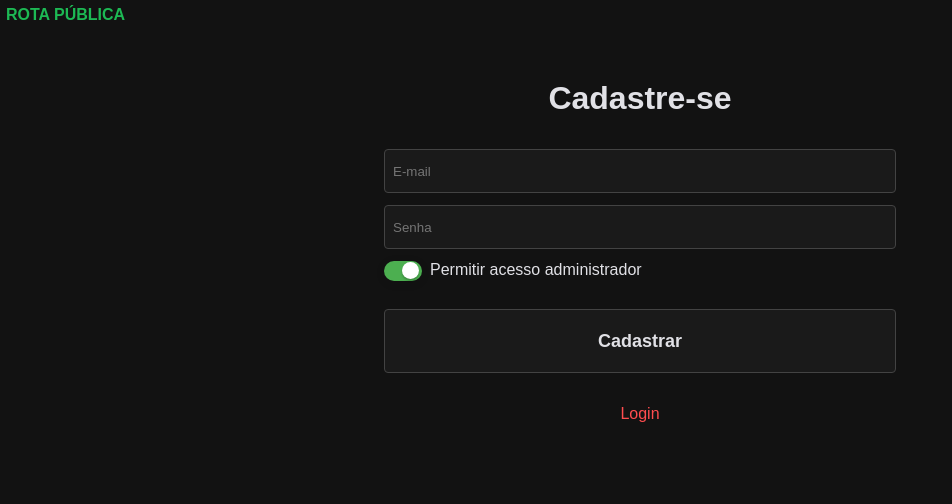
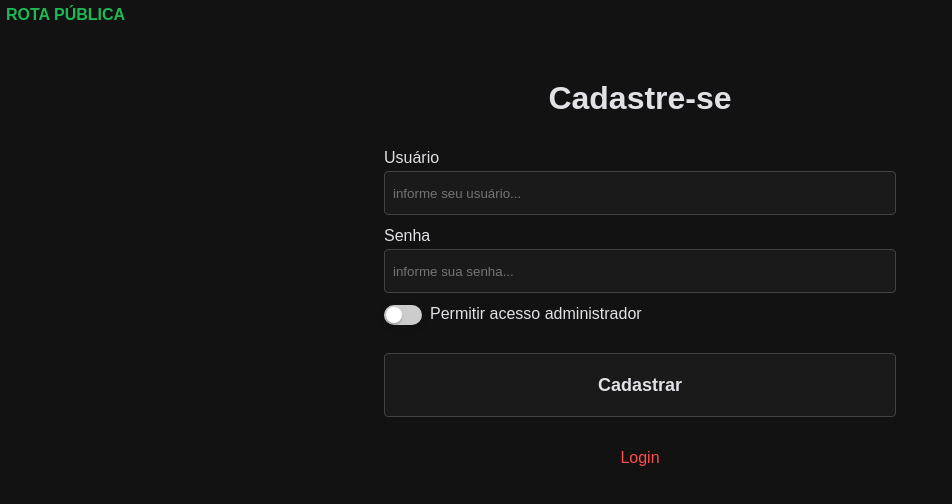
Before and after one commit to gustavorezin/react-login-rotas, a React (Vite) app: page /auth/sign-up in a window 1280 px wide. Shown: the top 504 px of the page, without its empty margins (0-952 px from the left). Built offline with nearby package versions, Linux system fonts and the light colour scheme; a web font is replaced by a local one.

Commit message:
:sparkles: feat: validação forms

```diff
--- a/package.json
+++ b/package.json
@@ -10,14 +10,17 @@
     "preview": "vite preview"
   },
   "dependencies": {
+    "@hookform/resolvers": "^3.4.2",
     "@radix-ui/react-switch": "^1.0.3",
     "localforage": "^1.10.0",
     "match-sorter": "^6.3.4",
     "react": "^18.2.0",
     "react-dom": "^18.2.0",
+    "react-hook-form": "^7.51.5",
     "react-router-dom": "^6.23.1",
     "sort-by": "^1.2.0",
-    "styled-components": "^6.1.11"
+    "styled-components": "^6.1.11",
+    "zod": "^3.23.8"
   },
   "devDependencies": {
     "@types/react": "^18.2.66",
--- a/src/pages/_layouts/auth/index.tsx
+++ b/src/pages/_layouts/auth/index.tsx
@@ -4,7 +4,7 @@ import { Container } from "./styles";
 export function AuthLayout() {
   return (
     <Container>
-      <span>ROTA PÚBLICA</span>
+      <span id="aviso-rota">ROTA PÚBLICA</span>
       <Outlet />
     </Container>
   );
--- a/src/pages/_layouts/auth/styles.ts
+++ b/src/pages/_layouts/auth/styles.ts
@@ -3,7 +3,7 @@ import styled from "styled-components";
 export const Container = styled.div`
   position: relative;
 
-  span {
+  #aviso-rota {
     position: absolute;
     top: 6px;
     left: 6px;
--- a/src/pages/auth/sign-in/index.tsx
+++ b/src/pages/auth/sign-in/index.tsx
@@ -8,13 +8,31 @@ import {
   LinkSignUp,
   LoginButton,
 } from "./styles";
+import { useForm } from "react-hook-form";
+import { z } from "zod";
+import { zodResolver } from "@hookform/resolvers/zod";
+
+const signInSchema = z.object({
+  username: z.string().min(4, "No mínimo 4 carácteres"),
+  password: z.string().min(4, "No mínimo 6 carácteres"),
+});
+
+type SignInSchema = z.infer<typeof signInSchema>;
 
 export function SignIn() {
+  const {
+    register,
+    handleSubmit,
+    formState: { errors },
+  } = useForm<SignInSchema>({
+    resolver: zodResolver(signInSchema),
+  });
+
   const { login } = useContext(AuthContext);
   const navigate = useNavigate();
 
-  async function handleLogin(event: React.FormEvent) {
-    event.preventDefault();
+  async function handleSignIn(data: SignInSchema) {
+    console.log(data);
     await login();
     navigate("/");
   }
@@ -22,9 +40,27 @@ export function SignIn() {
   return (
     <Container>
       <h1>Login</h1>
-      <ContainerForm onSubmit={handleLogin}>
-        <Input type="email" id="email" placeholder="E-mail" />
-        <Input type="password" id="password" placeholder="Senha" />
+      <ContainerForm onSubmit={handleSubmit(handleSignIn)}>
+        <div>
+          <label htmlFor="username">Usuário</label>
+          <Input
+            type="text"
+            placeholder="informe seu usuário..."
+            {...register("username")}
+            hasError={!!errors.username}
+          />
+          {errors.username && <span>{errors.username.message}</span>}
+        </div>
+        <div>
+          <label htmlFor="username">Senha</label>
+          <Input
+            type="password"
+            placeholder="informe sua senha..."
+            {...register("password")}
+            hasError={!!errors.password}
+          />
+          {errors.password && <span>{errors.password.message}</span>}
+        </div>
         <LoginButton type="submit">Entrar</LoginButton>
       </ContainerForm>
       <LinkSignUp to={"/auth/sign-up"}>Cadastre-se</LinkSignUp>
--- a/src/pages/auth/sign-in/styles.ts
+++ b/src/pages/auth/sign-in/styles.ts
@@ -1,5 +1,5 @@
 import { Link } from "react-router-dom";
-import styled from "styled-components";
+import styled, { css } from "styled-components";
 
 const breakpoints = {
   small: "576px",
@@ -39,9 +39,24 @@ export const ContainerForm = styled.form`
   @media (min-width: ${breakpoints.small}) {
     width: 32rem;
   }
+
+  div {
+    display: flex;
+    flex-direction: column;
+    gap: 0.25rem;
+
+    span {
+      color: ${(props) => props.theme.colors.red};
+      font-size: 0.75rem;
+    }
+  }
 `;
 
-export const Input = styled.input`
+interface InputProps extends React.InputHTMLAttributes<HTMLInputElement> {
+  hasError?: boolean;
+}
+
+export const Input = styled.input<InputProps>`
   height: 2.75rem;
   padding-inline: 0.5rem;
 
@@ -50,6 +65,12 @@ export const Input = styled.input`
 
   border: 1px solid ${(props) => props.theme.colors.buttonBorder};
   border-radius: 0.25rem;
+
+  ${(props) =>
+    props.hasError &&
+    css`
+      border-color: ${(props) => props.theme.colors.red};
+    `}
 `;
 
 export const LoginButton = styled.button`
--- a/src/pages/auth/sign-up/index.tsx
+++ b/src/pages/auth/sign-up/index.tsx
@@ -1,4 +1,4 @@
-import { useContext } from "react";
+import { z } from "zod";
 import {
   Container,
   ContainerForm,
@@ -9,34 +9,66 @@ import {
   StyledSwitchRoot,
   StyledSwitchThumb,
 } from "./styles";
-import { AuthContext } from "../../../contexts/auth-contexts";
-import { useNavigate } from "react-router-dom";
+import { useForm } from "react-hook-form";
+import { zodResolver } from "@hookform/resolvers/zod";
+
+const signUpSchema = z.object({
+  username: z.string().min(4, "No mínimo 4 carácteres"),
+  password: z.string().min(4, "No mínimo 6 carácteres"),
+  isAdmin: z.boolean().default(false),
+});
+
+type SignUpSchema = z.infer<typeof signUpSchema>;
 
 export function SignUp() {
-  const { login } = useContext(AuthContext);
-  const navigate = useNavigate();
+  const {
+    register,
+    handleSubmit,
+    setValue,
+    formState: { errors },
+  } = useForm<SignUpSchema>({
+    resolver: zodResolver(signUpSchema),
+  });
 
-  async function handleLogin(event: React.FormEvent) {
-    event.preventDefault();
-    await login();
-    navigate("/");
+  async function handleSignUp(data: SignUpSchema) {
+    console.log(data);
   }
 
   return (
     <Container>
       <h1>Cadastre-se</h1>
-      <ContainerForm onSubmit={handleLogin}>
-        <Input type="email" id="email" placeholder="E-mail" />
-        <Input type="password" id="password" placeholder="Senha" />
+      <ContainerForm onSubmit={handleSubmit(handleSignUp)}>
+        <div className="form-input">
+          <label htmlFor="username">Usuário</label>
+          <Input
+            type="text"
+            id="username"
+            placeholder="informe seu usuário..."
+            {...register("username")}
+            hasError={!!errors.username}
+          />
+          {errors.username && <span>{errors.username.message}</span>}
+        </div>
+        <div className="form-input">
+          <label htmlFor="password">Senha</label>
+          <Input
+            type="password"
+            id="password"
+            placeholder="informe sua senha..."
+            {...register("password")}
+            hasError={!!errors.password}
+          />
+          {errors.password && <span>{errors.password.message}</span>}
+        </div>
         <ContainerSwitch>
           <StyledSwitchRoot
-            id="s1"
-            checked={true}
-            /* onCheckedChange={(checked) => (checked ? login() : logout())} */
+            id="isAdmin"
+            onCheckedChange={(checked) => setValue("isAdmin", checked)}
+            {...register("isAdmin")}
           >
             <StyledSwitchThumb />
           </StyledSwitchRoot>
-          <label htmlFor="s1">Permitir acesso administrador</label>
+          <label htmlFor="isAdmin">Permitir acesso administrador</label>
         </ContainerSwitch>
         <LoginButton type="submit">Cadastrar</LoginButton>
       </ContainerForm>
--- a/src/pages/auth/sign-up/styles.ts
+++ b/src/pages/auth/sign-up/styles.ts
@@ -1,5 +1,5 @@
 import { Link } from "react-router-dom";
-import styled from "styled-components";
+import styled, { css } from "styled-components";
 import * as Switch from "@radix-ui/react-switch";
 
 const breakpoints = {
@@ -40,9 +40,24 @@ export const ContainerForm = styled.form`
   @media (min-width: ${breakpoints.small}) {
     width: 32rem;
   }
+
+  .form-input {
+    display: flex;
+    flex-direction: column;
+    gap: 0.25rem;
+
+    span {
+      color: ${(props) => props.theme.colors.red};
+      font-size: 0.75rem;
+    }
+  }
 `;
 
-export const Input = styled.input`
+interface InputProps extends React.InputHTMLAttributes<HTMLInputElement> {
+  hasError?: boolean;
+}
+
+export const Input = styled.input<InputProps>`
   height: 2.75rem;
   padding-inline: 0.5rem;
 
@@ -51,6 +66,12 @@ export const Input = styled.input`
 
   border: 1px solid ${(props) => props.theme.colors.buttonBorder};
   border-radius: 0.25rem;
+
+  ${(props) =>
+    props.hasError &&
+    css`
+      border-color: ${(props) => props.theme.colors.red};
+    `}
 `;
 
 export const ContainerSwitch = styled.div`
@@ -80,16 +101,16 @@ export const StyledSwitchRoot = styled(Switch.Root)`
 
 export const StyledSwitchThumb = styled(Switch.Thumb)`
   display: block;
-  width: 17px;
-  height: 17px;
+  width: 16px;
+  height: 16px;
   background-color: white;
   border-radius: 50%;
   box-shadow: 0 2px 2px rgba(0, 0, 0, 0.2);
   transition: transform 100ms;
-  transform: translate(-3px, -5px);
+  transform: translate(2px, 0px);
 
   &[data-state="checked"] {
-    transform: translate(12px, -5px);
+    transform: translate(20px, 0px);
   }
 `;
 
--- a/src/styles/global.ts
+++ b/src/styles/global.ts
@@ -13,4 +13,12 @@ export const GlobalStyle = createGlobalStyle`
     background-color: ${(props) => props.theme.colors.background};
     color: ${(props) => props.theme.colors.text};
   }
+
+  input:focus,
+  select:focus,
+  textarea:focus,
+  button:focus {
+    outline: none; /* Remove the default focus outline */
+    box-shadow: none; /* Remove any default box-shadow */
+  }
 `;
```
Also changed, not shown: 1 other file (tests, documents, lock files or other folders).
